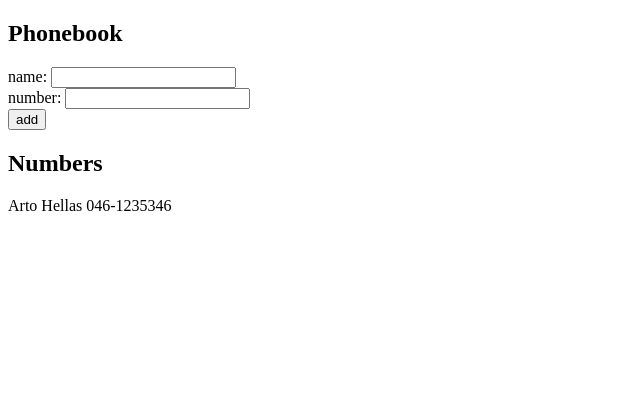
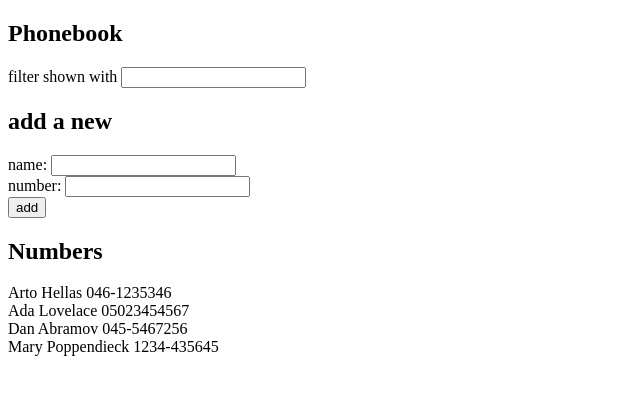
Before and after one commit to maxxof/Fullstackopen, a React (Create React App) app in the folder part2/phonebook/: page / in a window 1280 px wide. Shown: the top 394 px of the page, without its empty margins (0-640 px from the left). Built offline with nearby package versions, Linux system fonts and the light colour scheme.

Commit message:
Ex 2.9 done

```diff
--- a/part2/phonebook/src/App.js
+++ b/part2/phonebook/src/App.js
@@ -1,6 +1,6 @@
 import { useState } from 'react'
 
-const Person = ({ person, number }) => {
+const Person = ({ person, number}) => {
   return (
     <div>{person} {number}</div>
   )
@@ -8,24 +8,34 @@ const Person = ({ person, number }) => {
 
 const App = () => {
   const [persons, setPersons] = useState([
-    { name: 'Arto Hellas',
-      id: 1,
-      number: '046-1235346'
+    {
+      name: 'Arto Hellas', number: '046-1235346', id: 1
+    },
+    {
+      name: 'Ada Lovelace', number: '05023454567', id: 2
+    },
+    {
+      name: 'Dan Abramov', number: '045-5467256', id: 3
+    },
+    {
+      name: 'Mary Poppendieck', number: '1234-435645', id: 4
     }
   ])
   const [newName, setNewName] = useState('')
   const [newNumber, setNewNumber] = useState('')
+  const [newFilter, setNewFilter] = useState('')
 
   const addPerson = (event) => {
     event.preventDefault()
 
     const isDuplicate = persons.some(person => person.name === newName)
 
-    if (isDuplicate === true && newName !== '') {
+    if (isDuplicate === true) {
       alert(`${newName} is already added to phonebook`)
       return
     }
 
+    if (newName !== '') {
       const personObject = {
         name: newName,
         id: persons.length + 1,
@@ -34,6 +44,7 @@ const App = () => {
       setPersons(persons.concat(personObject))
       setNewName('')
       setNewNumber('')
+    }
   }
 
   const handleNameChange = (event) => {
@@ -44,9 +55,20 @@ const App = () => {
     setNewNumber(event.target.value)
   }
 
+  const handleFilterChange = (event) => {
+    setNewFilter(event.target.value.toLowerCase())
+  }
+
   return (
     <div>
       <h2>Phonebook</h2>
+      <div>
+        filter shown with <input
+        value={newFilter}
+        onChange={handleFilterChange}
+        />
+      </div>
+      <h2>add a new</h2>
       <form onSubmit={addPerson}>
         <div>
           name: <input
@@ -66,8 +88,13 @@ const App = () => {
       </form>
       <h2>Numbers</h2>
       <div>
-        {persons.map(person =>
-        <Person key={person.id} person={person.name} number={person.number} />
+        {persons.flatMap(person => person.name.toLowerCase().includes(newFilter) ?
+        <Person
+        key={person.id}
+        person={person.name}
+        number={person.number}
+        /> :
+        ''
         )}
       </div>
     </div>
```
Lines whose indentation alone changed are shown as unchanged.
